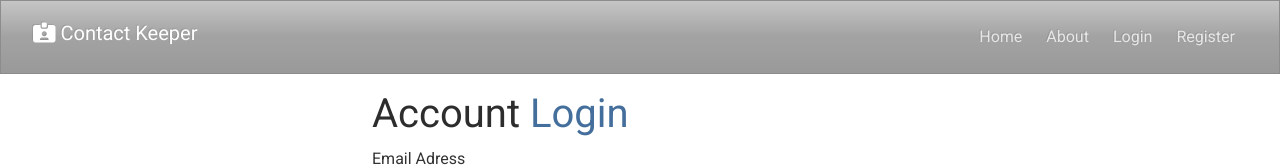
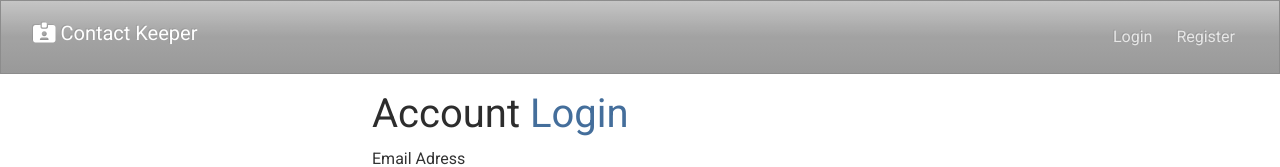
Before and after one commit to dav31974/contact-keeper, a React (Create React App) app in the folder client/: page /Login in a window 1280 px wide. Shown: the top 167 px of the page. Built offline with nearby package versions, Linux system fonts and the light colour scheme; the HTML template or start-up script is replaced by a standard one.

Commit message:
logout function and navbar effect

```diff
--- a/client/src/components/layout/Navbar.js
+++ b/client/src/components/layout/Navbar.js
@@ -1,8 +1,44 @@
-import React from 'react';
+import React, { Fragment, useContext } from 'react';
 import PropTypes from 'prop-types';
 import { Link } from 'react-router-dom';
+import AuthContext from '../../context/auth/authContext';
 
 const Navbar = ({ title, icon }) => {
+  const authContext = useContext(AuthContext);
+
+  const { isAuthenticated, logout, user } = authContext;
+
+  const onLogout = () => {
+    logout();
+  };
+
+  const authLinks = (
+    <Fragment>
+      <li>Hello {user && user.name}</li>
+      <li>
+        <a onClick={onLogout} href='#!'>
+          <i className='fas fa-sign-out-alt'></i>
+          <span className='hide-sm'>Logout</span>
+        </a>
+      </li>
+    </Fragment>
+  );
+
+  const guestLinks = (
+    <Fragment>
+      <li className='nav-item'>
+        <Link className='nav-link' to='/login'>
+          Login
+        </Link>
+      </li>
+      <li className='nav-item'>
+        <Link className='nav-link' to='/register'>
+          Register
+        </Link>
+      </li>
+    </Fragment>
+  );
+
   return (
     <nav className='navbar navbar-expand-lg navbar-dark bg-dark'>
       <h1 className='navbar-brand'>
@@ -22,26 +58,7 @@
 
       <div className='collapse navbar-collapse' id='navbarColor02'>
         <ul className='navbar-nav ml-auto'>
-          <li className='nav-item'>
-            <Link className='nav-link' to='/'>
-              Home <span className='sr-only'></span>
-            </Link>
-          </li>
-          <li className='nav-item'>
-            <Link className='nav-link' to='/about'>
-              About
-            </Link>
-          </li>
-          <li className='nav-item'>
-            <Link className='nav-link' to='/login'>
-              Login
-            </Link>
-          </li>
-          <li className='nav-item'>
-            <Link className='nav-link' to='/register'>
-              Register
-            </Link>
-          </li>
+          {isAuthenticated ? authLinks : guestLinks}
         </ul>
       </div>
     </nav>
--- a/client/src/context/auth/AuthState.js
+++ b/client/src/context/auth/AuthState.js
@@ -93,7 +93,10 @@
   };
 
   // Logout
-  const logout = () => console.log('logout');
+  const logout = () =>
+    dispatch({
+      type: LOGOUT
+    });
 
   // Clear Errors
   const clearErrors = () =>
--- a/client/src/context/auth/authReducer.js
+++ b/client/src/context/auth/authReducer.js
@@ -30,6 +30,7 @@
     case REGISTER_FAIL:
     case AUTH_ERROR:
     case LOGIN_FAIL:
+    case LOGOUT:
       localStorage.removeItem('token');
       return {
         ...state,
```
